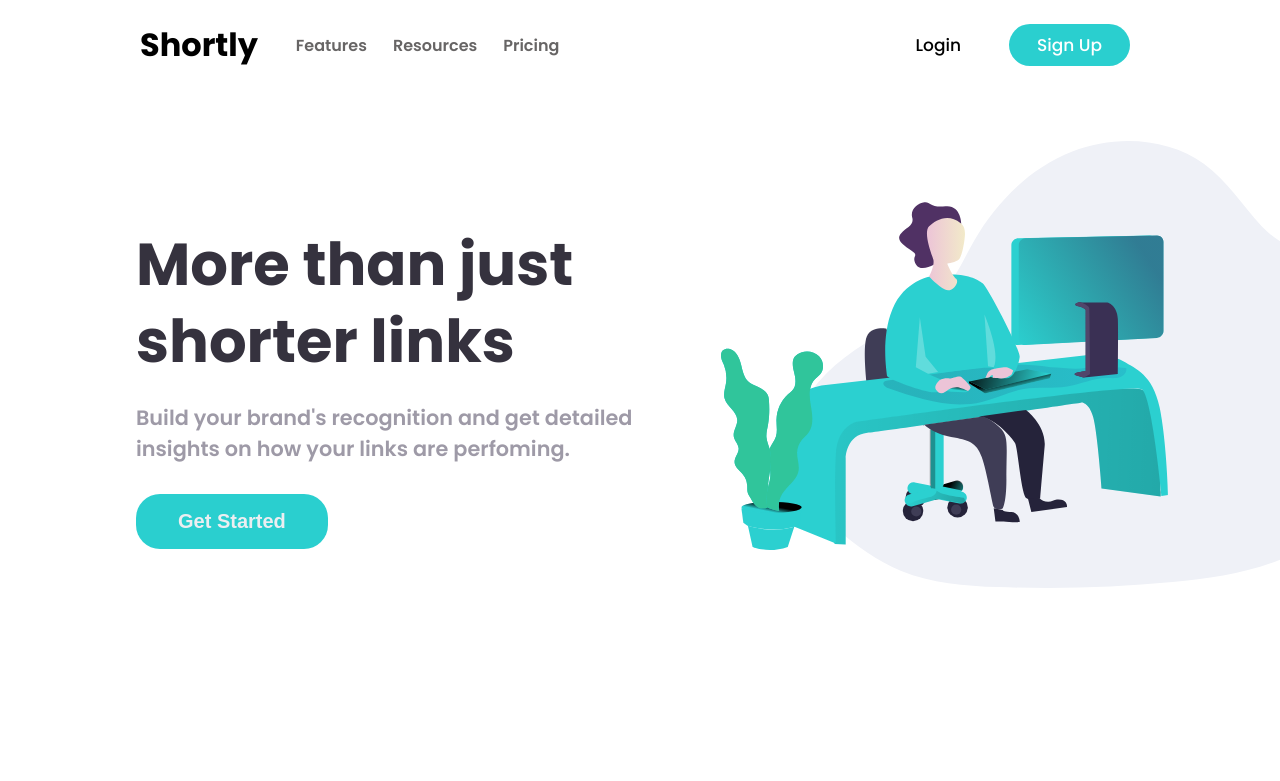
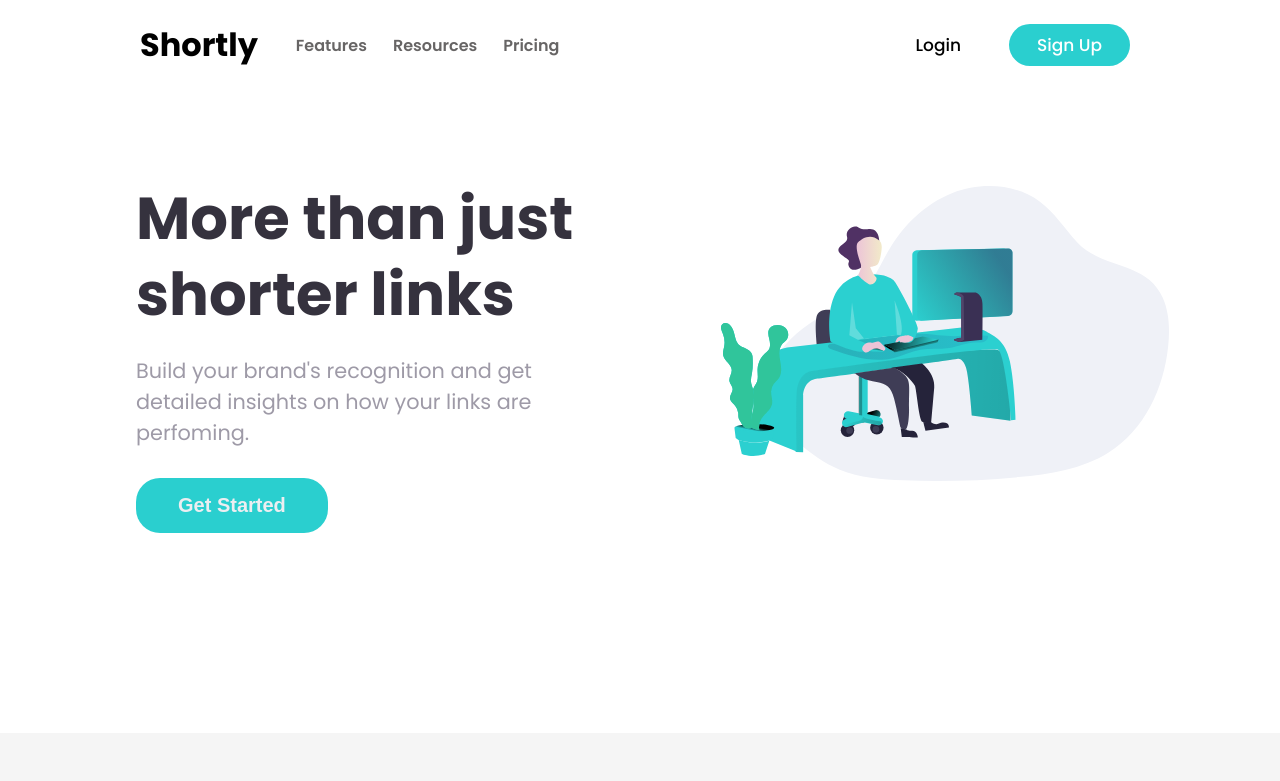
Before and after one commit to 0Kwanele0/url-shortening, a React (Create React App) app: page / in a window 1280 px wide. Shown: the top 781 px of the page. Built offline with nearby package versions, Linux system fonts and the light colour scheme.

Commit message:
gave image height

```diff
--- a/package.json
+++ b/package.json
@@ -6,8 +6,10 @@
     "@testing-library/jest-dom": "^5.14.1",
     "@testing-library/react": "^11.2.7",
     "@testing-library/user-event": "^12.8.3",
+    "gsap": "^3.8.0",
     "react": "^17.0.2",
     "react-dom": "^17.0.2",
+    "react-gsap": "^3.2.1",
     "react-scripts": "4.0.3",
     "web-vitals": "^1.1.2"
   },
--- a/src/components/nav/styles/nav.css
+++ b/src/components/nav/styles/nav.css
@@ -77,7 +77,7 @@
   padding: 8px 28px;
   margin: 0 10px;
   font-size: 17px;
-  font-family: 'Poppins';
+  font-family: "Poppins";
   font-weight: 500;
   -webkit-transition: all 0.2s ease-in;
   transition: all 0.2s ease-in;
@@ -116,7 +116,7 @@
     top: 80px;
     color: white;
     background-color: #3b3054;
-    border-radius: 10PX;
+    border-radius: 10px;
   }
   .nav__list ul {
     padding: 10px 0;
--- a/src/components/showcase/styles/showcase.css
+++ b/src/components/showcase/styles/showcase.css
@@ -36,14 +36,15 @@
 
 .showcase img {
   max-width: 500px;
-  width: 90%;
+  height: 240px;
 }
 
 .showcase p {
-  font-size: 1.1rem;
-  font-weight: 600;
+  font-size: 1rem;
+  font-weight: 400;
   color: #9e9aa7;
   margin-bottom: 30px;
+  max-width: 400px;
 }
 
 @media screen and (min-width: 378px) {
@@ -84,9 +85,8 @@
     font-weight: 700;
   }
   .showcase img {
-    min-width: 450px;
-    width: 680px;
-    max-width: 680px;
+    width: 100%;
+    height: 100%;
   }
 }
 /*# sourceMappingURL=showcase.css.map */
--- a/src/index.css
+++ b/src/index.css
@@ -1,14 +1,15 @@
-@import url('https://fonts.googleapis.com/css2?family=Poppins:wght@100;200;300;400;500;600;700;800;900&display=swap');
+@import url("https://fonts.googleapis.com/css2?family=Poppins:wght@100;200;300;400;500;600;700;800;900&display=swap");
 
 body {
-  margin: 0;
-  font-family:'Poppins', sans-serif;
+  margin: 0 auto;
+  max-width: 1400px;
+  font-family: "Poppins", sans-serif;
   -webkit-font-smoothing: antialiased;
   -moz-osx-font-smoothing: grayscale;
   background-color: rgb(245, 245, 245);
 }
 
 code {
-  font-family: source-code-pro, Menlo, Monaco, Consolas, 'Courier New',
+  font-family: source-code-pro, Menlo, Monaco, Consolas, "Courier New",
     monospace;
 }
```
Also changed, not shown: src/components/nav/Nav.js (+14 -8 lines), 1 other file (tests, documents, lock files or other folders). Lines whose indentation alone changed are shown as unchanged.
